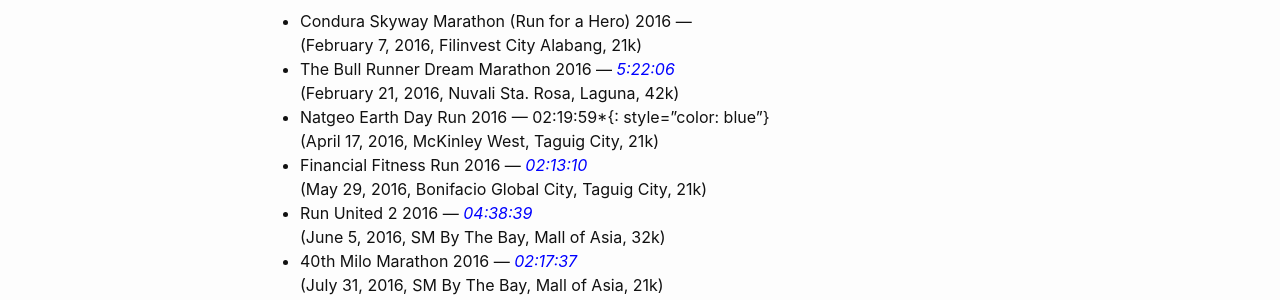
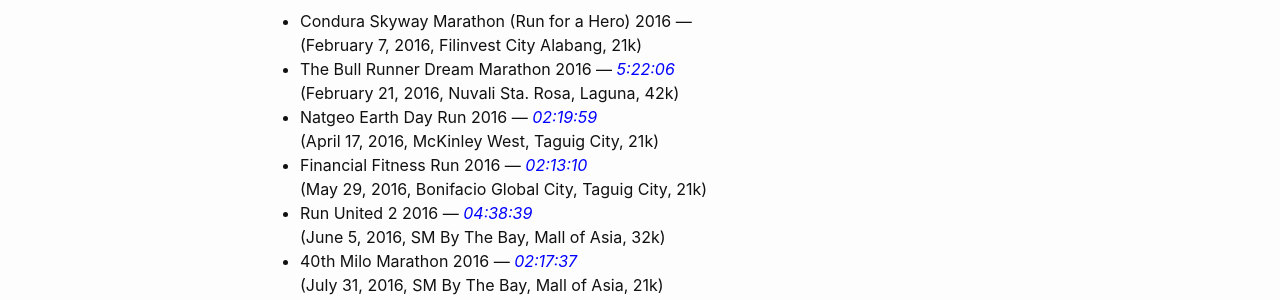
Before and after one commit to ajdeguzman/ajdeguzman.github.io, a Jekyll site: the page built from running.md, in a window 1280 px wide. Shown: the part 1172-1472 px from the top of the page. Built offline with Jekyll 4.4.1, drawn with Linux system fonts in a browser that asks for light colours.

Commit message:
Corrected color formatting

```diff
--- a/running.md
+++ b/running.md
@@ -45,7 +45,7 @@ Below are some of my conquered and upcoming road and trail runs:
 <br> (February 7, 2016, Filinvest City Alabang, 21k)
 - The Bull Runner Dream Marathon 2016 — *5:22:06*{: style="color: blue"}
 <br> (February 21, 2016, Nuvali Sta. Rosa, Laguna, 42k)
-- Natgeo Earth Day Run 2016 — 02:19:59*{: style="color: blue"}
+- Natgeo Earth Day Run 2016 — *02:19:59*{: style="color: blue"}
 <br> (April 17, 2016, McKinley West, Taguig City, 21k)
 - Financial Fitness Run 2016 — *02:13:10*{: style="color: blue"}
 <br> (May 29, 2016, Bonifacio Global City, Taguig City, 21k)
```
